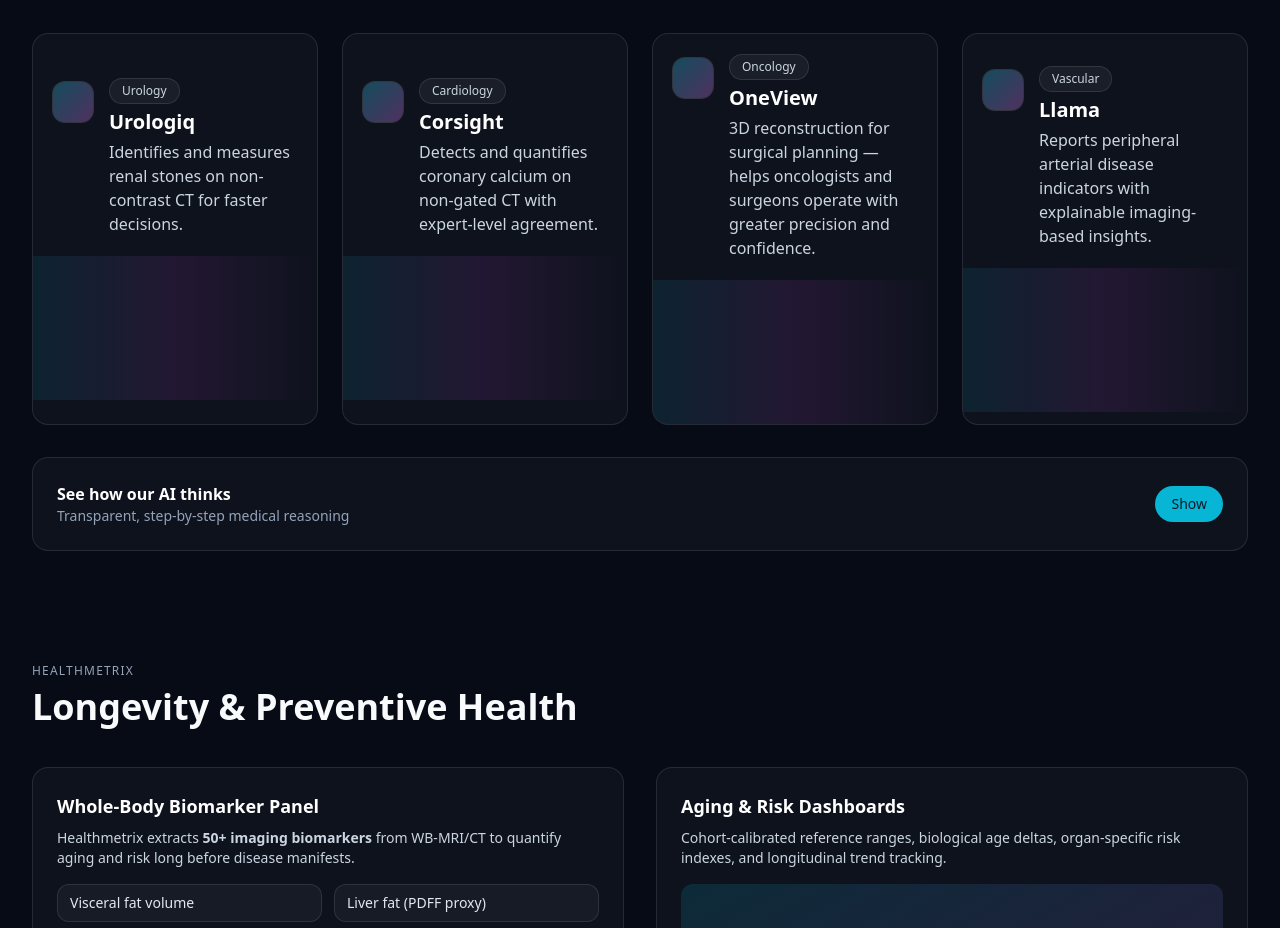
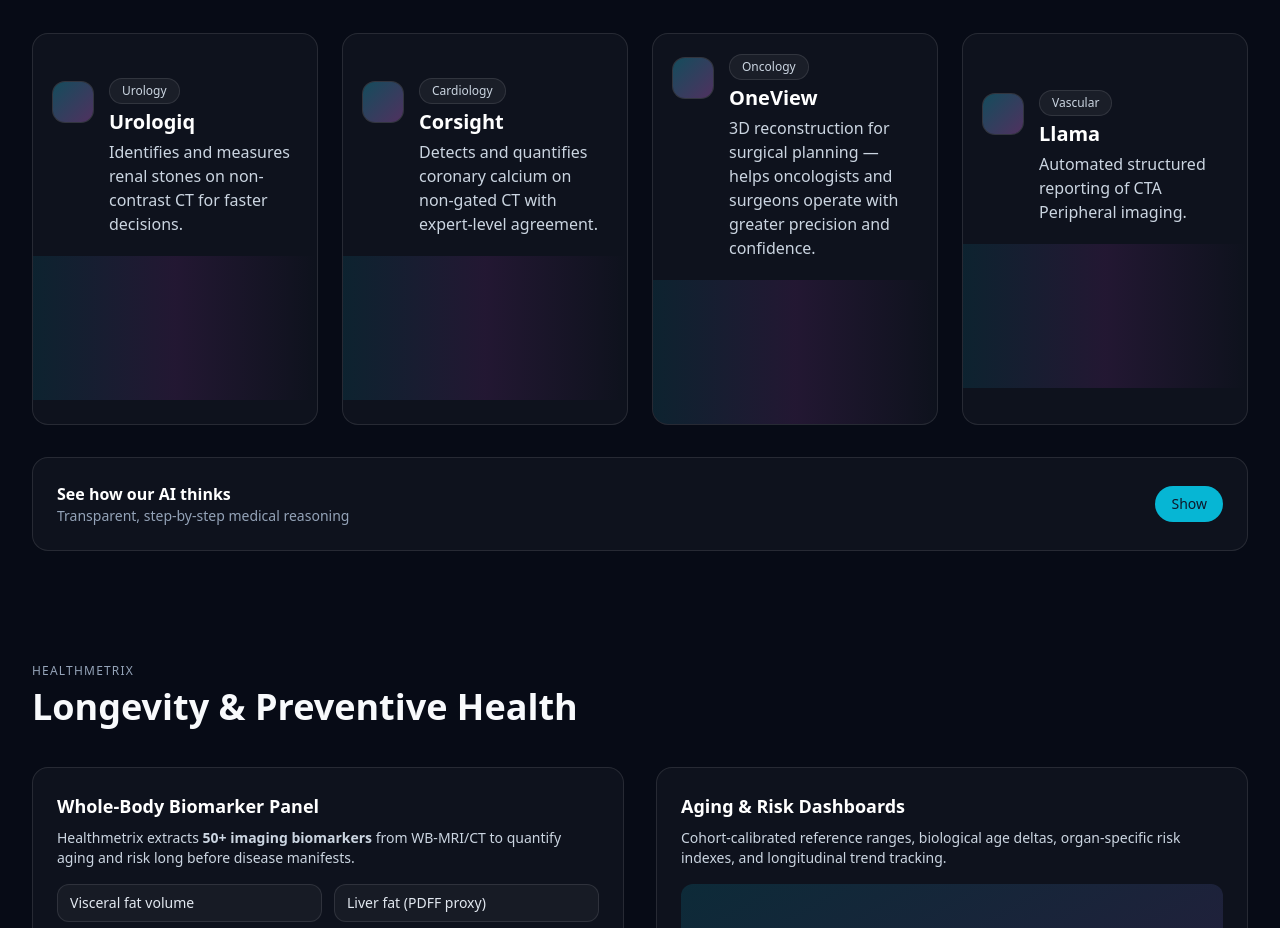
Before and after one commit to BiocliqAI/website-new, a React (Vite) app: page / in a window 1280 px wide. Shown: the part 1560-2488 px from the top of the page. Built offline with nearby package versions, Linux system fonts and the light colour scheme.

Commit message:
chore: refine llama product subtitle
Co-authored-by: factory-droid[bot] <138933559+factory-droid[bot]@users.noreply.github.com>

```diff
--- a/src/App.tsx
+++ b/src/App.tsx
@@ -81,7 +81,7 @@
             <TechCard title="Urologiq" tag="Urology" blurb="Identifies and measures renal stones on non-contrast CT for faster decisions." onClick={() => setShowReasoning(true)} />
             <TechCard title="Corsight" tag="Cardiology" blurb="Detects and quantifies coronary calcium on non-gated CT with expert-level agreement." onClick={() => setShowReasoning(true)} />
             <TechCard title="OneView" tag="Oncology" blurb="3D reconstruction for surgical planning — helps oncologists and surgeons operate with greater precision and confidence." onClick={() => setShowReasoning(true)} />
-            <TechCard title="Llama" tag="Vascular" blurb="Reports peripheral arterial disease indicators with explainable imaging-based insights." onClick={() => setShowReasoning(true)} />
+            <TechCard title="Llama" tag="Vascular" blurb="Automated structured reporting of CTA Peripheral imaging." onClick={() => setShowReasoning(true)} />
           </div>
 
           <div className="mt-8 rounded-2xl border border-white/10 bg-white/[0.03] p-6">
```
